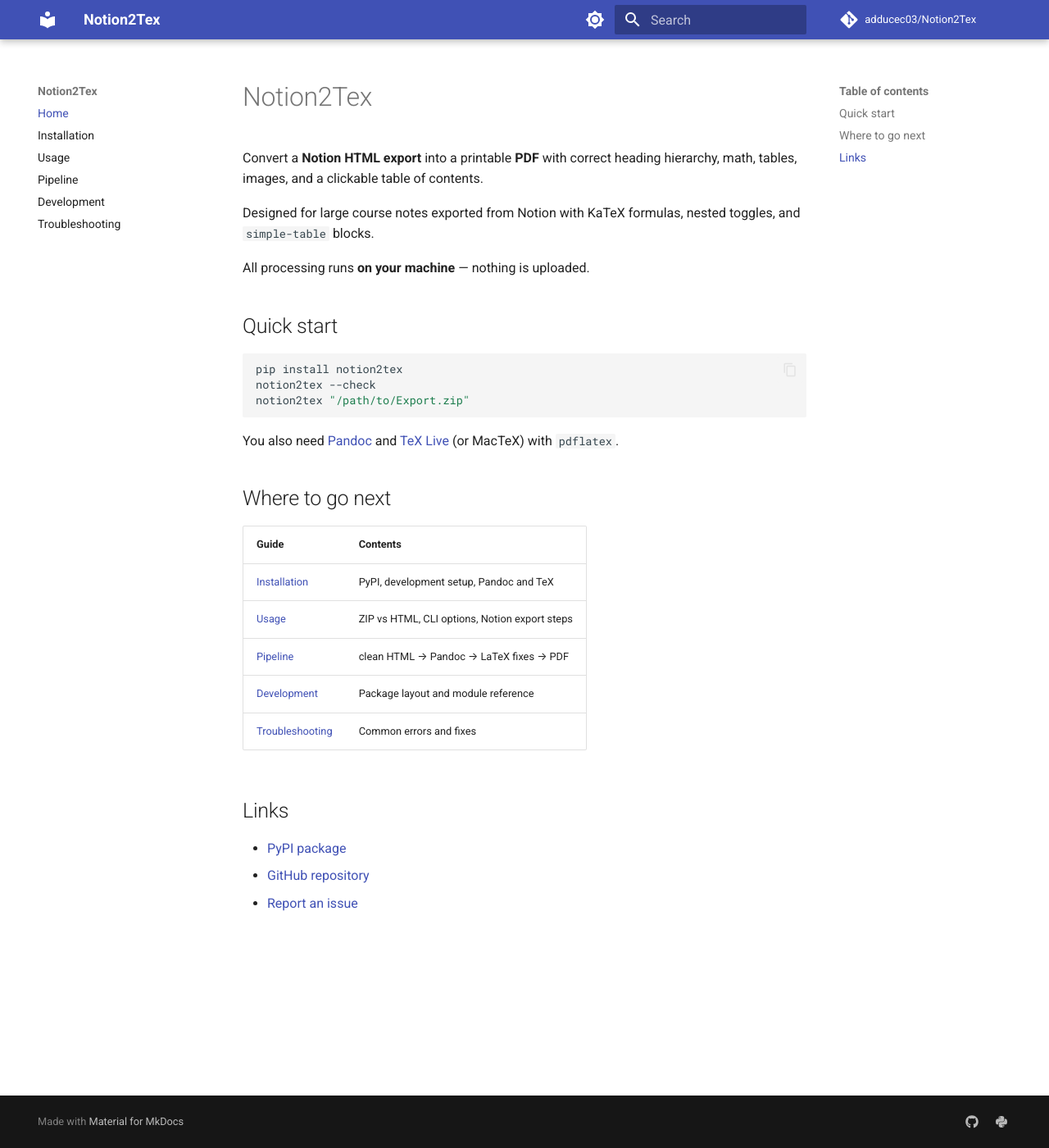
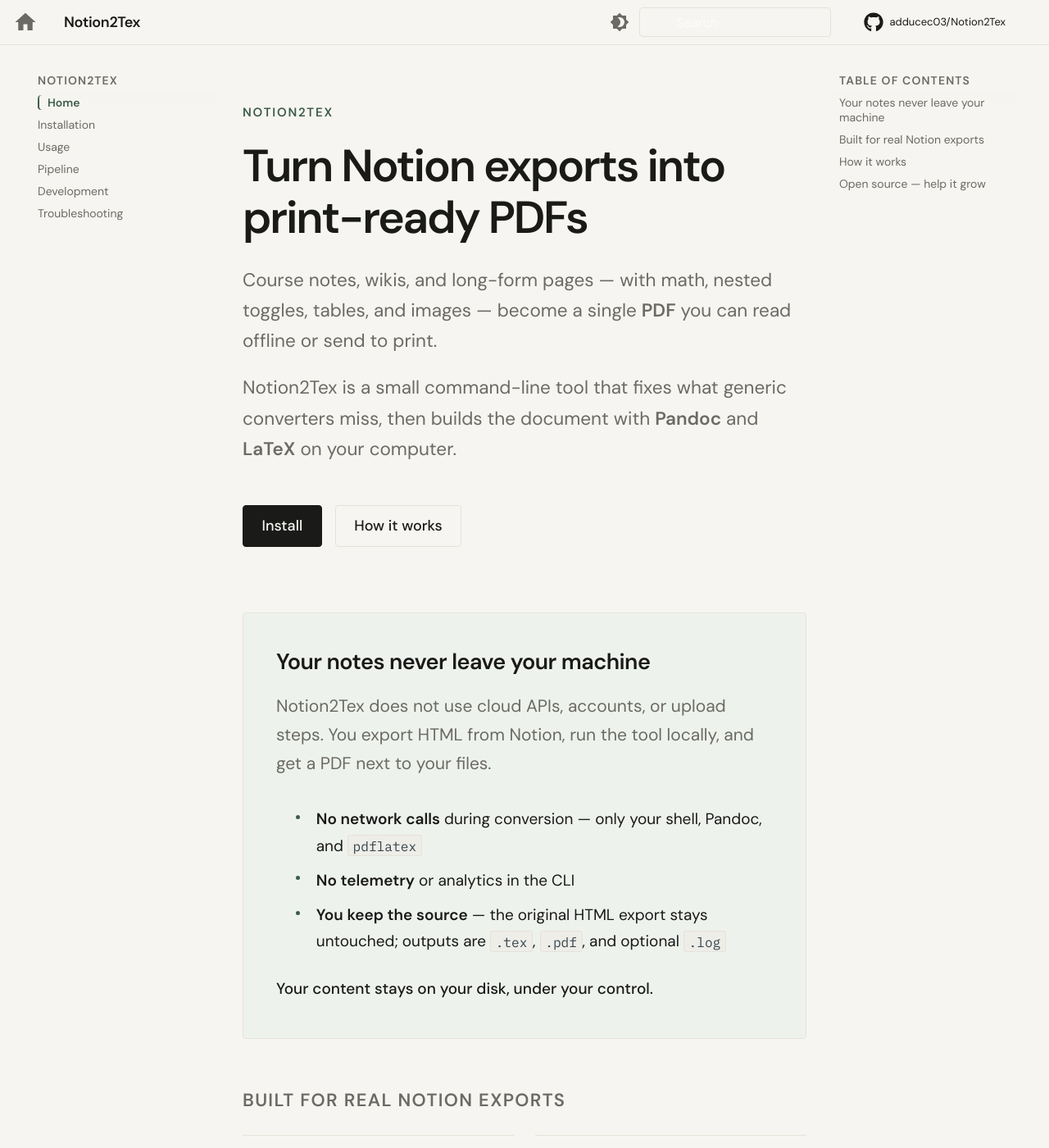
Before and after one commit to adducec03/Notion2Tex, an MkDocs documentation site: the page built from docs/index.md, in a window 1280 px wide and 1400 px high. Shown: the whole window at 82% size. Built offline with MkDocs 1.6.1 and Material for MkDocs 9.7.7, drawn with Linux system fonts in a browser that asks for light colours; comment, search, counter and statistics services are not loaded; some of the changed text lies outside the part shown.

Commit message:
update website ui

````diff
--- a/docs/index.md
+++ b/docs/index.md
@@ -1,12 +1,75 @@
-# Notion2Tex
+<div class="n2t-landing" markdown="1">
 
-Convert a **Notion HTML export** into a printable **PDF** with correct heading hierarchy, math, tables, images, and a clickable table of contents.
+<p class="n2t-eyebrow">Notion2Tex</p>
 
-Designed for large course notes exported from Notion with KaTeX formulas, nested toggles, and `simple-table` blocks.
+# Turn Notion exports into print-ready PDFs
 
-All processing runs **on your machine** — nothing is uploaded.
+Course notes, wikis, and long-form pages — with math, nested toggles, tables, and images — become a single **PDF** you can read offline or send to print.
 
-## Quick start
+Notion2Tex is a small command-line tool that fixes what generic converters miss, then builds the document with **Pandoc** and **LaTeX** on your computer.
+
+[Install](installation.md){ .md-button .md-button--primary }
+[How it works](pipeline.md){ .md-button }
+
+</div>
+
+<div class="n2t-privacy" markdown="1">
+
+## Your notes never leave your machine
+
+Notion2Tex does not use cloud APIs, accounts, or upload steps. You export HTML from Notion, run the tool locally, and get a PDF next to your files.
+
+- **No network calls** during conversion — only your shell, Pandoc, and `pdflatex`
+- **No telemetry** or analytics in the CLI
+- **You keep the source** — the original HTML export stays untouched; outputs are `.tex`, `.pdf`, and optional `.log`
+
+Your content stays on your disk, under your control.
+
+</div>
+
+<div class="n2t-features" markdown="1">
+
+## Built for real Notion exports
+
+<div class="n2t-feature-grid" markdown="1">
+
+<div class="n2t-feature" markdown="1">
+
+**Structure**
+
+Nested toggles become a proper heading hierarchy. The table of contents matches how you organized the page.
+
+</div>
+
+<div class="n2t-feature" markdown="1">
+
+**Math & tables**
+
+KaTeX formulas and `simple-table` blocks are cleaned before Pandoc runs, then fixed in LaTeX when needed.
+
+</div>
+
+<div class="n2t-feature" markdown="1">
+
+**Images & cover**
+
+Relative image paths are resolved from the export folder. Database properties can appear on an unnumbered cover page.
+
+</div>
+
+</div>
+
+</div>
+
+<div class="n2t-flow" markdown="1">
+
+## How it works
+
+<ol class="n2t-steps">
+<li><strong>Export</strong> — Save the page from Notion as HTML (ZIP).</li>
+<li><strong>Convert</strong> — <code>notion2tex Export.zip</code> cleans HTML, runs Pandoc, post-processes LaTeX, builds the PDF.</li>
+<li><strong>Done</strong> — Open the PDF beside your export. Intermediate files are removed after a successful run.</li>
+</ol>
 
 ```bash
 pip install notion2tex
@@ -14,20 +77,26 @@
 notion2tex "/path/to/Export.zip"
 ```
 
-You also need [Pandoc](https://pandoc.org/installing.html) and [TeX Live](https://www.tug.org/texlive/) (or MacTeX) with `pdflatex`.
+Requires [Pandoc](https://pandoc.org/installing.html) and a TeX distribution with `pdflatex` — also installed locally.
 
-## Where to go next
+</div>
 
-| Guide | Contents |
-|-------|----------|
-| [Installation](installation.md) | PyPI, development setup, Pandoc and TeX |
-| [Usage](usage.md) | ZIP vs HTML, CLI options, Notion export steps |
-| [Pipeline](pipeline.md) | clean HTML → Pandoc → LaTeX fixes → PDF |
-| [Development](development.md) | Package layout and module reference |
-| [Troubleshooting](troubleshooting.md) | Common errors and fixes |
+<div class="n2t-community" markdown="1">
 
-## Links
+## Open source — help it grow
 
-- [PyPI package](https://pypi.org/project/notion2tex/)
-- [GitHub repository](https://github.com/adducec03/Notion2Tex)
-- [Report an issue](https://github.com/adducec03/Notion2Tex/issues)
+Notion2Tex is **free and open source** ([MIT license](https://github.com/adducec03/Notion2Tex/blob/main/LICENSE)). The code lives on GitHub; anyone can use it, study it, and improve it.
+
+Whether you fix a bug, improve Notion HTML handling, update the docs, or share feedback from a real export — **contributions are welcome**. You do not need permission to open an issue or propose a pull request.
+
+[View on GitHub](https://github.com/adducec03/Notion2Tex){ .md-button .md-button--primary }
+[Report an issue](https://github.com/adducec03/Notion2Tex/issues){ .md-button }
+[Contributing guide](development.md){ .md-button }
+
+</div>
+
+<div class="n2t-footer-links" markdown="1">
+
+[Installation guide](installation.md) · [Usage](usage.md) · [Troubleshooting](troubleshooting.md) · [GitHub](https://github.com/adducec03/Notion2Tex) · [PyPI](https://pypi.org/project/notion2tex/)
+
+</div>
--- /dev/null
+++ b/docs/stylesheets/extra.css
@@ -0,0 +1,600 @@
+/* Notion2Tex — minimal editorial theme */
+
+@import url("https://fonts.googleapis.com/css2?family=DM+Sans:ital,opsz,wght@0,9..40,400;0,9..40,500;0,9..40,600;1,9..40,400&family=IBM+Plex+Mono:wght@400;500&display=swap");
+
+:root {
+  --n2t-font: "DM Sans", system-ui, -apple-system, sans-serif;
+  --n2t-mono: "IBM Plex Mono", ui-monospace, monospace;
+  --n2t-ink: #1a1a18;
+  --n2t-paper: #f6f5f1;
+  --n2t-muted: #6b6a64;
+  --n2t-line: #e4e2da;
+  --n2t-accent: #3d5c4a;
+  --n2t-accent-soft: #e8efe9;
+  --n2t-radius: 4px;
+  --md-text-font: var(--n2t-font);
+  --md-code-font: var(--n2t-mono);
+}
+
+[data-md-color-scheme="default"] {
+  --md-default-bg-color: var(--n2t-paper);
+  --md-default-fg-color: var(--n2t-ink);
+  --md-default-fg-color--light: var(--n2t-muted);
+  --md-default-fg-color--lighter: #9a9890;
+  --md-primary-fg-color: var(--n2t-ink);
+  --md-primary-fg-color--light: #3a3a36;
+  --md-primary-fg-color--dark: #0f0f0e;
+  --md-primary-bg-color: var(--n2t-paper);
+  --md-accent-fg-color: var(--n2t-accent);
+  --md-accent-bg-color: var(--n2t-accent-soft);
+  --md-typeset-a-color: var(--n2t-accent);
+  --md-code-bg-color: #eeede8;
+  --md-footer-bg-color: #eeede8;
+  --md-footer-fg-color: var(--n2t-muted);
+}
+
+[data-md-color-scheme="slate"] {
+  --n2t-ink: #eceae4;
+  --n2t-paper: #141413;
+  --n2t-muted: #9a9890;
+  --n2t-line: #2a2a28;
+  --n2t-accent: #8fb89a;
+  --n2t-accent-soft: #1e2a22;
+  --md-default-bg-color: var(--n2t-paper);
+  --md-default-fg-color: var(--n2t-ink);
+  --md-default-fg-color--light: var(--n2t-muted);
+  --md-primary-fg-color: var(--n2t-ink);
+  --md-primary-fg-color--light: #c8c6be;
+  --md-primary-fg-color--dark: #ffffff;
+  --md-primary-bg-color: var(--n2t-paper);
+  --md-accent-fg-color: var(--n2t-accent);
+  --md-accent-bg-color: var(--n2t-accent-soft);
+  --md-typeset-a-color: var(--n2t-accent);
+  --md-code-bg-color: #1c1c1a;
+  --md-footer-bg-color: #1c1c1a;
+  --md-footer-fg-color: var(--n2t-muted);
+}
+
+/* Header */
+.md-header {
+  background: var(--md-default-bg-color);
+  color: var(--md-default-fg-color);
+  box-shadow: none;
+  border-bottom: 1px solid var(--n2t-line);
+}
+
+.md-header__inner {
+  max-width: 72rem;
+}
+
+.md-header__title {
+  font-weight: 600;
+  letter-spacing: -0.02em;
+}
+
+.md-header__button {
+  color: var(--n2t-muted);
+}
+
+.md-header__button:hover {
+  color: var(--md-default-fg-color);
+}
+
+/* Logo / home icon */
+.md-header__button.md-logo img,
+.md-nav__button.md-logo img,
+.md-header__button.md-logo svg,
+.md-nav__button.md-logo svg {
+  height: 1.5rem;
+  width: 1.5rem;
+}
+
+/* Tabs / nav drawer */
+.md-tabs {
+  background: transparent;
+  border-bottom: 1px solid var(--n2t-line);
+}
+
+.md-tabs__link {
+  font-size: 0.8rem;
+  font-weight: 500;
+  letter-spacing: 0.02em;
+  text-transform: uppercase;
+  opacity: 0.7;
+}
+
+.md-tabs__link--active {
+  opacity: 1;
+}
+
+/* Sidebar */
+.md-sidebar__inner {
+  font-size: 0.875rem;
+}
+
+.md-nav__title {
+  font-size: 0.7rem;
+  font-weight: 600;
+  letter-spacing: 0.08em;
+  text-transform: uppercase;
+  color: var(--n2t-muted);
+}
+
+.md-nav__link {
+  color: var(--n2t-muted);
+  border-radius: var(--n2t-radius);
+}
+
+.md-nav__link--active,
+.md-nav__link[for]:focus,
+.md-nav__link:hover {
+  color: var(--md-default-fg-color);
+  background: transparent;
+}
+
+.md-nav__link--active {
+  font-weight: 600;
+  box-shadow: inset 2px 0 0 var(--n2t-accent);
+  padding-left: 0.6rem;
+}
+
+/* Main content */
+.md-main__inner {
+  margin-top: 0.5rem;
+}
+
+.md-content__inner {
+  max-width: 42rem;
+  margin: 0 auto;
+  padding-bottom: 3rem;
+}
+
+.md-typeset {
+  font-size: 0.95rem;
+  line-height: 1.7;
+  color: var(--md-default-fg-color);
+}
+
+.md-typeset h1 {
+  font-weight: 600;
+  font-size: 2rem;
+  letter-spacing: -0.03em;
+  line-height: 1.2;
+  margin-bottom: 0.5rem;
+  color: var(--md-default-fg-color);
+}
+
+.md-typeset h1::after {
+  content: "";
+  display: block;
+  width: 2.5rem;
+  height: 2px;
+  margin-top: 1rem;
+  background: var(--n2t-accent);
+}
+
+.md-typeset h2 {
+  font-weight: 600;
+  font-size: 1.25rem;
+  letter-spacing: -0.02em;
+  margin-top: 2.5rem;
+  padding-bottom: 0.35rem;
+  border-bottom: 1px solid var(--n2t-line);
+}
+
+.md-typeset h3 {
+  font-weight: 600;
+  font-size: 1.05rem;
+  color: var(--n2t-muted);
+}
+
+.md-typeset a {
+  text-decoration: none;
+  border-bottom: 1px solid color-mix(in srgb, var(--n2t-accent) 35%, transparent);
+}
+
+.md-typeset a:hover {
+  border-bottom-color: var(--n2t-accent);
+}
+
+/* Tables */
+.md-typeset table:not([class]) {
+  border: 1px solid var(--n2t-line);
+  border-radius: var(--n2t-radius);
+  font-size: 0.875rem;
+  box-shadow: none;
+}
+
+.md-typeset table:not([class]) th {
+  background: color-mix(in srgb, var(--n2t-line) 40%, transparent);
+  font-weight: 600;
+  font-size: 0.75rem;
+  letter-spacing: 0.04em;
+  text-transform: uppercase;
+}
+
+.md-typeset table:not([class]) td,
+.md-typeset table:not([class]) th {
+  border-color: var(--n2t-line);
+}
+
+/* Code */
+.md-typeset code {
+  font-size: 0.85em;
+  border-radius: 3px;
+  padding: 0.1em 0.35em;
+  border: 1px solid var(--n2t-line);
+  background: var(--md-code-bg-color);
+}
+
+.md-typeset pre > code {
+  border: none;
+}
+
+.highlight pre,
+.md-typeset pre {
+  border: 1px solid var(--n2t-line);
+  border-radius: var(--n2t-radius);
+  box-shadow: none;
+}
+
+/* Admonitions */
+.md-typeset .admonition {
+  border: 1px solid var(--n2t-line);
+  border-radius: var(--n2t-radius);
+  box-shadow: none;
+  background: color-mix(in srgb, var(--n2t-accent-soft) 50%, var(--md-default-bg-color));
+}
+
+.md-typeset .admonition-title {
+  font-weight: 600;
+  font-size: 0.8rem;
+  letter-spacing: 0.03em;
+}
+
+/* Home landing (not doc-style) */
+.md-content__inner:has(.n2t-landing) {
+  max-width: 52rem;
+}
+
+.md-typeset .n2t-landing,
+.md-typeset .n2t-privacy,
+.md-typeset .n2t-features,
+.md-typeset .n2t-flow,
+.md-typeset .n2t-community,
+.md-typeset .n2t-footer-links {
+  margin: 0;
+  padding: 0;
+  border: none;
+  background: none;
+}
+
+/* Hero */
+.md-typeset .n2t-landing {
+  padding: 2rem 0 3rem;
+  margin-bottom: 0;
+}
+
+.md-typeset .n2t-eyebrow {
+  font-size: 0.75rem;
+  font-weight: 600;
+  letter-spacing: 0.12em;
+  text-transform: uppercase;
+  color: var(--n2t-accent);
+  margin: 0 0 1rem;
+}
+
+.md-typeset .n2t-landing h1 {
+  font-size: clamp(2rem, 5vw, 2.75rem);
+  font-weight: 600;
+  letter-spacing: -0.04em;
+  line-height: 1.15;
+  max-width: 20ch;
+  margin: 0 0 1.25rem;
+}
+
+.md-typeset .n2t-landing h1::after {
+  display: none;
+}
+
+.md-typeset .n2t-landing > p:not(.n2t-eyebrow) {
+  font-size: 1.125rem;
+  line-height: 1.65;
+  color: var(--n2t-muted);
+  max-width: 38rem;
+  margin: 0 0 1rem;
+}
+
+.md-typeset .n2t-landing .md-button {
+  margin-top: 1.5rem;
+  margin-right: 0.5rem;
+  border-radius: var(--n2t-radius);
+  font-weight: 500;
+  font-size: 0.9rem;
+  padding: 0.55em 1.25em;
+  border: 1px solid var(--n2t-line);
+  color: var(--md-default-fg-color);
+  background: transparent;
+}
+
+.md-typeset .n2t-landing .md-button--primary {
+  background: var(--n2t-ink);
+  color: var(--n2t-paper);
+  border-color: var(--n2t-ink);
+}
+
+.md-typeset .n2t-landing .md-button:hover {
+  opacity: 0.88;
+}
+
+/* Privacy block */
+.md-typeset .n2t-privacy {
+  padding: 2rem 2rem 2.25rem;
+  margin: 0 0 3rem;
+  border: 1px solid var(--n2t-line);
+  border-radius: var(--n2t-radius);
+  background: color-mix(in srgb, var(--n2t-accent-soft) 55%, var(--md-default-bg-color));
+}
+
+.md-typeset .n2t-privacy h2 {
+  margin-top: 0;
+  padding-bottom: 0;
+  border: none;
+  font-size: 1.35rem;
+  letter-spacing: -0.02em;
+  color: var(--md-default-fg-color);
+}
+
+.md-typeset .n2t-privacy > p {
+  font-size: 1.05rem;
+  line-height: 1.65;
+  color: var(--n2t-muted);
+  max-width: 40rem;
+  margin: 0 0 1.25rem;
+}
+
+.md-typeset .n2t-privacy ul {
+  margin: 0;
+  padding: 0;
+  list-style: none;
+}
+
+.md-typeset .n2t-privacy li {
+  position: relative;
+  padding-left: 1.25rem;
+  margin: 0.5rem 0;
+  color: var(--md-default-fg-color);
+  font-size: 0.95rem;
+}
+
+.md-typeset .n2t-privacy li::before {
+  content: "";
+  position: absolute;
+  left: 0;
+  top: 0.55em;
+  width: 5px;
+  height: 5px;
+  border-radius: 50%;
+  background: var(--n2t-accent);
+}
+
+.md-typeset .n2t-privacy > p:last-child {
+  margin-top: 1.25rem;
+  margin-bottom: 0;
+  font-weight: 500;
+  color: var(--md-default-fg-color);
+  font-size: 0.95rem;
+}
+
+/* Features */
+.md-typeset .n2t-features {
+  margin-bottom: 3rem;
+}
+
+.md-typeset .n2t-features > h2 {
+  font-size: 1.1rem;
+  font-weight: 600;
+  letter-spacing: 0.06em;
+  text-transform: uppercase;
+  color: var(--n2t-muted);
+  border: none;
+  padding: 0;
+  margin: 0 0 1.25rem;
+}
+
+.md-typeset .n2t-feature-grid {
+  display: grid;
+  grid-template-columns: repeat(auto-fit, minmax(14rem, 1fr));
+  gap: 1.25rem;
+  margin: 0;
+  padding: 0;
+}
+
+.md-typeset .n2t-feature {
+  padding: 1.25rem 0 0;
+  border-top: 1px solid var(--n2t-line);
+}
+
+.md-typeset .n2t-feature p {
+  margin: 0.5rem 0 0;
+  font-size: 0.9rem;
+  line-height: 1.6;
+  color: var(--n2t-muted);
+}
+
+.md-typeset .n2t-feature strong {
+  display: block;
+  font-size: 1rem;
+  font-weight: 600;
+  color: var(--md-default-fg-color);
+  letter-spacing: -0.01em;
+}
+
+/* Flow / quick start */
+.md-typeset .n2t-flow {
+  margin-bottom: 2.5rem;
+}
+
+.md-typeset .n2t-flow > h2 {
+  font-size: 1.1rem;
+  font-weight: 600;
+  letter-spacing: 0.06em;
+  text-transform: uppercase;
+  color: var(--n2t-muted);
+  border: none;
+  padding: 0;
+  margin: 0 0 1.25rem;
+}
+
+.md-typeset .n2t-steps {
+  margin: 0 0 1.75rem;
+  padding: 0;
+  list-style: none;
+  counter-reset: n2t-step;
+}
+
+.md-typeset .n2t-steps li {
+  position: relative;
+  padding: 0 0 1.25rem 2.75rem;
+  margin: 0;
+  border: none;
+  font-size: 0.95rem;
+  line-height: 1.55;
+  color: var(--n2t-muted);
+}
+
+.md-typeset .n2t-steps li::before {
+  counter-increment: n2t-step;
+  content: counter(n2t-step);
+  position: absolute;
+  left: 0;
+  top: 0.05em;
+  width: 1.75rem;
+  height: 1.75rem;
+  display: flex;
+  align-items: center;
+  justify-content: center;
+  font-size: 0.8rem;
+  font-weight: 600;
+  color: var(--n2t-accent);
+  border: 1px solid var(--n2t-line);
+  border-radius: 50%;
+  background: var(--md-default-bg-color);
+}
+
+.md-typeset .n2t-steps strong {
+  color: var(--md-default-fg-color);
+}
+
+.md-typeset .n2t-flow > p {
+  font-size: 0.9rem;
+  color: var(--n2t-muted);
+  margin-top: 1rem;
+}
+
+.md-typeset .n2t-flow pre {
+  margin-top: 0.5rem;
+}
+
+/* Community */
+.md-typeset .n2t-community {
+  padding: 2.5rem 0 3rem;
+  margin: 0 0 1rem;
+  text-align: center;
+  border-top: 1px solid var(--n2t-line);
+}
+
+.md-typeset .n2t-community h2 {
+  margin-top: 0;
+  padding: 0;
+  border: none;
+  font-size: 1.35rem;
+  letter-spacing: -0.02em;
+  color: var(--md-default-fg-color);
+}
+
+.md-typeset .n2t-community > p {
+  font-size: 1rem;
+  line-height: 1.65;
+  color: var(--n2t-muted);
+  max-width: 36rem;
+  margin: 0 auto 0.75rem;
+}
+
+.md-typeset .n2t-community .md-button {
+  margin: 1.25rem 0.35rem 0;
+  border-radius: var(--n2t-radius);
+  font-weight: 500;
+  font-size: 0.85rem;
+  padding: 0.5em 1.15em;
+  border: 1px solid var(--n2t-line);
+  color: var(--md-default-fg-color);
+  background: transparent;
+}
+
+.md-typeset .n2t-community .md-button--primary {
+  background: var(--n2t-ink);
+  color: var(--n2t-paper);
+  border-color: var(--n2t-ink);
+}
+
+.md-typeset .n2t-community .md-button:hover {
+  opacity: 0.88;
+}
+
+/* Footer doc links */
+.md-typeset .n2t-footer-links {
+  padding-top: 2rem;
+  border-top: 1px solid var(--n2t-line);
+  text-align: center;
+  font-size: 0.875rem;
+  color: var(--n2t-muted);
+}
+
+.md-typeset .n2t-footer-links a {
+  border-bottom: none;
+  text-decoration: none;
+}
+
+.md-typeset .n2t-footer-links a:hover {
+  color: var(--md-default-fg-color);
+  text-decoration: underline;
+}
+
+/* Footer */
+.md-footer {
+  background: var(--md-default-bg-color);
+  border-top: 1px solid var(--n2t-line);
+  color: var(--n2t-muted);
+}
+
+.md-footer-meta {
+  background: transparent;
+}
+
+.md-social__link {
+  color: var(--n2t-muted);
+}
+
+.md-social__link:hover {
+  color: var(--md-default-fg-color);
+}
+
+/* Search */
+.md-search__form {
+  border-radius: var(--n2t-radius);
+  border: 1px solid var(--n2t-line);
+  background: var(--md-default-bg-color);
+}
+
+/* Mermaid in pipeline page */
+.md-typeset .mermaid {
+  margin: 1.5rem 0;
+}
+
+/* Scroll to top */
+.md-top {
+  background: var(--n2t-ink);
+  color: var(--n2t-paper);
+  border-radius: var(--n2t-radius);
+}
--- a/mkdocs.yml
+++ b/mkdocs.yml
@@ -8,32 +8,40 @@
 theme:
   name: material
   language: en
+  icon:
+    logo: material/home
+    repo: fontawesome/brands/github
   palette:
-    - scheme: default
-      primary: indigo
-      accent: indigo
+    - media: "(prefers-color-scheme: light)"
+      scheme: default
+      primary: custom
+      accent: custom
+      toggle:
+        icon: material/brightness-4
+        name: Dark mode
+    - media: "(prefers-color-scheme: dark)"
+      scheme: slate
+      primary: custom
+      accent: custom
       toggle:
         icon: material/brightness-7
-        name: Switch to dark mode
-    - scheme: slate
-      primary: indigo
-      accent: indigo
-      toggle:
-        icon: material/brightness-4
-        name: Switch to light mode
+        name: Light mode
   features:
     - navigation.sections
-    - navigation.expand
     - navigation.top
+    - navigation.footer
     - content.code.copy
     - search.suggest
     - search.highlight
+    - toc.follow
 
 plugins:
   - search
 
 markdown_extensions:
   - admonition
+  - attr_list
+  - md_in_html
   - pymdownx.details
   - pymdownx.superfences
   - pymdownx.highlight
@@ -51,7 +59,11 @@
   - Development: development.md
   - Troubleshooting: troubleshooting.md
 
+extra_css:
+  - stylesheets/extra.css
+
 extra:
+  generator: false
   social:
     - icon: fontawesome/brands/github
       link: https://github.com/adducec03/Notion2Tex
````
Also changed, not shown: docs/development.md (+11 -0 lines), docs/assets/logo.svg (added).
